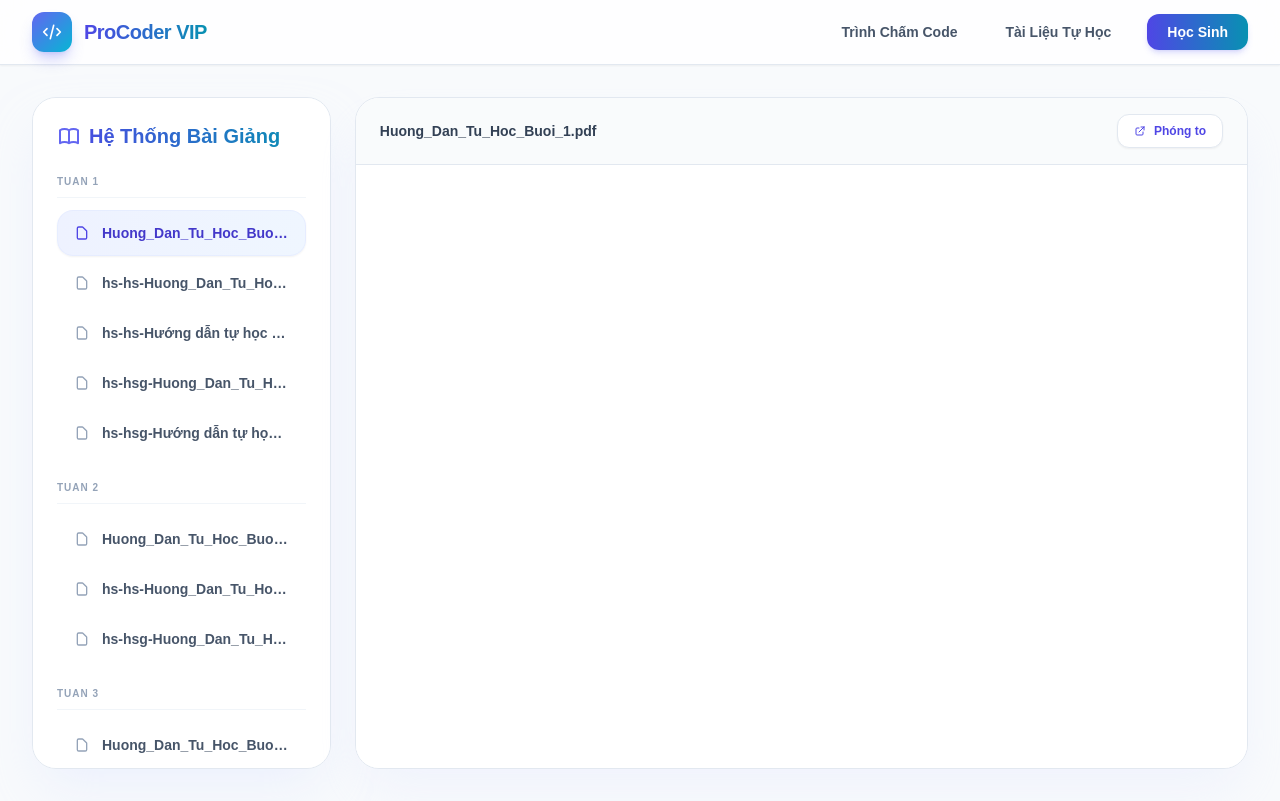
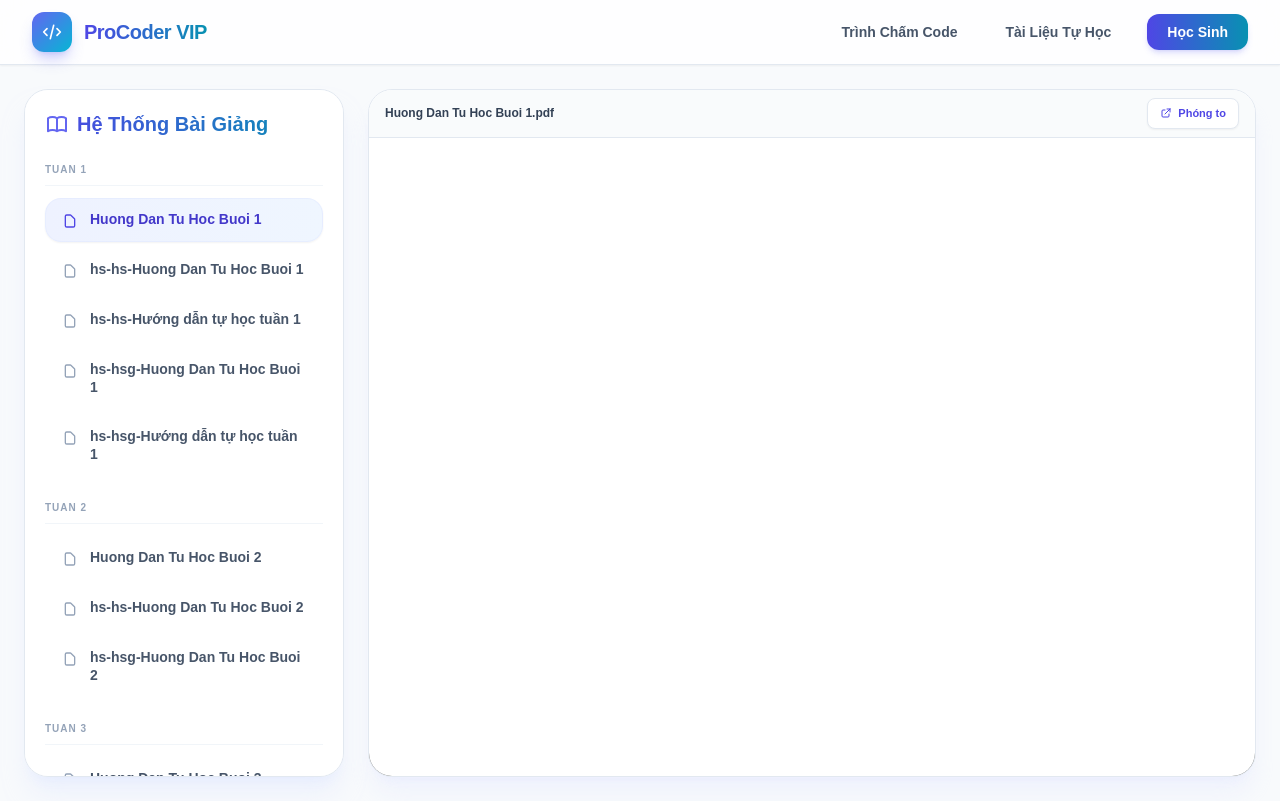
Before and after one commit to c3nbk2026-ai/web-cham-bai-hsg, a Next.js app: page /tu-hoc in a window 1280 px wide. Built offline with nearby package versions, Linux system fonts and the light colour scheme.

Commit message:
Fix UI trang Tu Hoc: xoa margin, hien day du ten file, lam rong PDF viewer

```diff
--- a/src/app/tu-hoc/page.tsx
+++ b/src/app/tu-hoc/page.tsx
@@ -24,12 +24,12 @@ export default function TuHocPage() {
     if (isLoading) return <div className="p-10 text-center font-bold text-slate-500">Đang tải tài liệu...</div>;
 
     return (
-        <div className="max-w-7xl mx-auto px-4 sm:px-6 lg:px-8 py-8 h-[calc(100vh-64px)] flex gap-6">
+        <div className="w-full max-w-[1600px] mx-auto p-4 md:p-6 h-[calc(100vh-64px)] flex gap-4 md:gap-6">
 
-            {/* Sidebar */}
-            <div className="w-1/4 bg-white/90 backdrop-blur-xl rounded-3xl border border-slate-200 shadow-2xl shadow-indigo-100/50 p-6 flex flex-col h-full overflow-y-auto">
+            {/* Sidebar (Cố định chiều rộng 320px, không bị bóp méo) */}
+            <div className="w-[320px] shrink-0 bg-white/90 backdrop-blur-xl rounded-3xl border border-slate-200 shadow-xl shadow-indigo-100/50 p-5 flex flex-col h-full overflow-y-auto">
                 <h2 className="text-xl font-black text-transparent bg-clip-text bg-gradient-to-r from-indigo-600 to-cyan-600 mb-6 flex items-center gap-2">
-                    <svg className="w-6 h-6 text-indigo-500" fill="none" stroke="currentColor" viewBox="0 0 24 24"><path strokeLinecap="round" strokeLinejoin="round" strokeWidth="2" d="M12 6.253v13m0-13C10.832 5.477 9.246 5 7.5 5S4.168 5.477 3 6.253v13C4.168 18.477 5.754 18 7.5 18s3.332.477 4.5 1.253m0-13C13.168 5.477 14.754 5 16.5 5c1.747 0 3.332.477 4.5 1.253v13C19.832 18.477 18.247 18 16.5 18c-1.746 0-3.332.477-4.5 1.253"></path></svg>
+                    <svg className="w-6 h-6 text-indigo-500 shrink-0" fill="none" stroke="currentColor" viewBox="0 0 24 24"><path strokeLinecap="round" strokeLinejoin="round" strokeWidth="2" d="M12 6.253v13m0-13C10.832 5.477 9.246 5 7.5 5S4.168 5.477 3 6.253v13C4.168 18.477 5.754 18 7.5 18s3.332.477 4.5 1.253m0-13C13.168 5.477 14.754 5 16.5 5c1.747 0 3.332.477 4.5 1.253v13C19.832 18.477 18.247 18 16.5 18c-1.746 0-3.332.477-4.5 1.253"></path></svg>
                     Hệ Thống Bài Giảng
                 </h2>
 
@@ -39,7 +39,7 @@ export default function TuHocPage() {
                             <h3 className="text-[10px] font-bold text-slate-400 uppercase tracking-widest border-b border-slate-100 pb-2">
                                 {week}
                             </h3>
-                            <div className="space-y-1">
+                            <div className="space-y-1.5">
                                 {docsTree[week].length === 0 ? (
                                     <p className="text-xs text-slate-400 italic px-2">Chưa cập nhật tài liệu</p>
                                 ) : (
@@ -47,14 +47,16 @@ export default function TuHocPage() {
                                         <button
                                             key={doc.url}
                                             onClick={() => setSelectedDoc(doc)}
-                                            className={`w-full text-left px-4 py-3 rounded-2xl text-sm font-semibold transition-all flex items-center gap-3 ${
+                                            className={`w-full text-left px-4 py-3 rounded-2xl text-sm font-semibold transition-all flex items-start gap-3 ${
                                                 selectedDoc?.url === doc.url
                                                 ? "bg-gradient-to-r from-indigo-50 to-blue-50 text-indigo-700 shadow-sm border border-indigo-100/50"
                                                 : "text-slate-600 hover:bg-slate-50 border border-transparent"
                                             }`}
                                         >
-                                            <svg className={`w-4 h-4 shrink-0 ${selectedDoc?.url === doc.url ? "text-indigo-600" : "text-slate-400"}`} fill="none" stroke="currentColor" viewBox="0 0 24 24"><path strokeLinecap="round" strokeLinejoin="round" strokeWidth="2" d="M7 21h10a2 2 0 002-2V9.414a1 1 0 00-.293-.707l-5.414-5.414A1 1 0 0012.586 3H7a2 2 0 00-2 2v14a2 2 0 002 2z"></path></svg>
-                                            <span className="truncate">{doc.name.replace('.pdf', '')}</span>
+                                            <svg className={`w-4 h-4 shrink-0 mt-0.5 ${selectedDoc?.url === doc.url ? "text-indigo-600" : "text-slate-400"}`} fill="none" stroke="currentColor" viewBox="0 0 24 24"><path strokeLinecap="round" strokeLinejoin="round" strokeWidth="2" d="M7 21h10a2 2 0 002-2V9.414a1 1 0 00-.293-.707l-5.414-5.414A1 1 0 0012.586 3H7a2 2 0 00-2 2v14a2 2 0 002 2z"></path></svg>
+                                            <span className="whitespace-normal break-words leading-tight">
+                                                {doc.name.replace('.pdf', '').replace(/_/g, ' ')}
+                                            </span>
                                         </button>
                                     ))
                                 )}
@@ -64,20 +66,23 @@ export default function TuHocPage() {
                 </div>
             </div>
 
-            {/* Viewer */}
-            <div className="w-3/4 bg-white rounded-3xl shadow-2xl shadow-indigo-100/40 border border-slate-200 overflow-hidden relative flex flex-col">
+            {/* Viewer (Chiếm toàn bộ không gian còn lại) */}
+            <div className="flex-1 bg-white rounded-3xl shadow-xl shadow-indigo-100/40 border border-slate-200 overflow-hidden relative flex flex-col">
                 {selectedDoc ? (
                     <>
-                        <div className="bg-slate-50/80 backdrop-blur-md px-6 py-4 border-b border-slate-200 flex justify-between items-center shrink-0">
-                            <h3 className="font-bold text-slate-700 text-sm">{selectedDoc.name}</h3>
-                            <a href={selectedDoc.url} target="_blank" rel="noreferrer" className="text-xs font-bold text-indigo-600 bg-white px-4 py-2 rounded-xl shadow-sm border border-slate-200 hover:border-indigo-200 hover:bg-indigo-50 transition-all flex items-center gap-2">
+                        {/* Thanh tiêu đề nhỏ xíu để tiết kiệm diện tích */}
+                        <div className="bg-slate-50/80 backdrop-blur-md px-4 py-2 border-b border-slate-200 flex justify-between items-center shrink-0">
+                            <h3 className="font-bold text-slate-700 text-xs truncate mr-4">
+                                {selectedDoc.name.replace(/_/g, ' ')}
+                            </h3>
+                            <a href={selectedDoc.url} target="_blank" rel="noreferrer" className="text-[11px] font-bold text-indigo-600 bg-white px-3 py-1.5 rounded-lg shadow-sm border border-slate-200 hover:border-indigo-200 hover:bg-indigo-50 transition-all flex items-center gap-1.5 shrink-0">
                                 <svg className="w-3 h-3" fill="none" stroke="currentColor" viewBox="0 0 24 24"><path strokeLinecap="round" strokeLinejoin="round" strokeWidth="2" d="M10 6H6a2 2 0 00-2 2v10a2 2 0 002 2h10a2 2 0 002-2v-4M14 4h6m0 0v6m0-6L10 14"></path></svg>
                                 Phóng to
                             </a>
                         </div>
                         <iframe
-                            src={selectedDoc.url}
-                            className="w-full flex-1 border-0 bg-slate-100/50"
+                            src={`${selectedDoc.url}#toolbar=1&navpanes=0&scrollbar=1`}
+                            className="w-full flex-1 border-0 bg-[#323639]"
                             title="PDF Viewer"
                         />
                     </>
```
